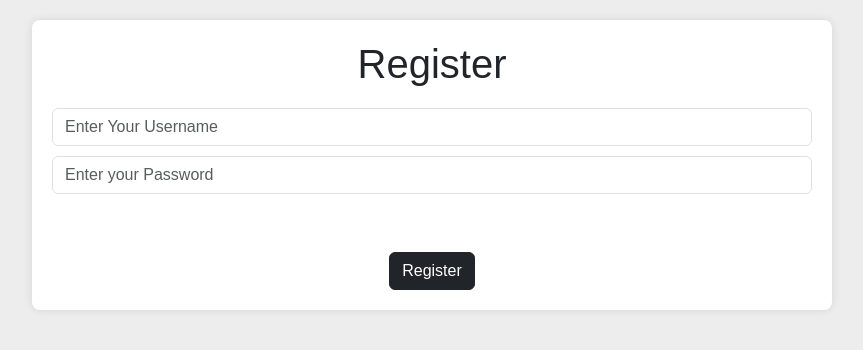
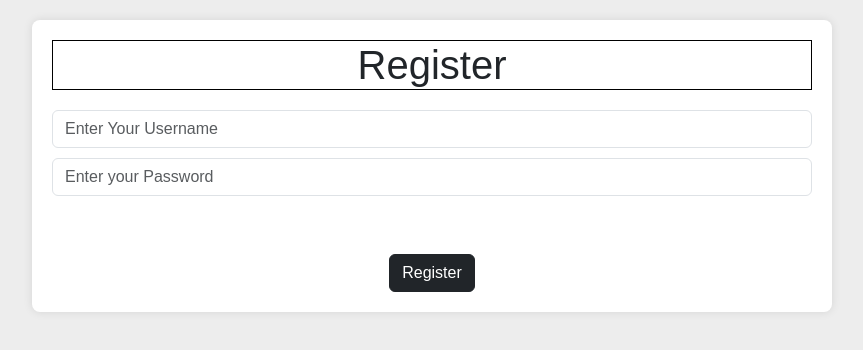
Before and after one commit to balasubramaniam8888/CAPSTONE-PROJECT, a React (Vite) app in the folder react-markdown-app/frontend/react-markdown-viewer/: page /register in a window 1280 px wide. Shown: the top 350 px of the page, without its empty margins (208-1071 px from the left). Built offline with nearby package versions, Linux system fonts and the light colour scheme.

Commit message:
fourth  Commit

```diff
--- a/react-markdown-app/frontend/react-markdown-viewer/src/pages/Register.jsx
+++ b/react-markdown-app/frontend/react-markdown-viewer/src/pages/Register.jsx
@@ -22,7 +22,7 @@ const Register = () => {
 
   return (
     <div className="container">
-      <h2 className="text-center display-6">Register</h2>
+      <h2 className="text-center display-6 border border-black">Register</h2>
       <form onSubmit={handleRegister}>
         <div className="form-group">
           <input
```
